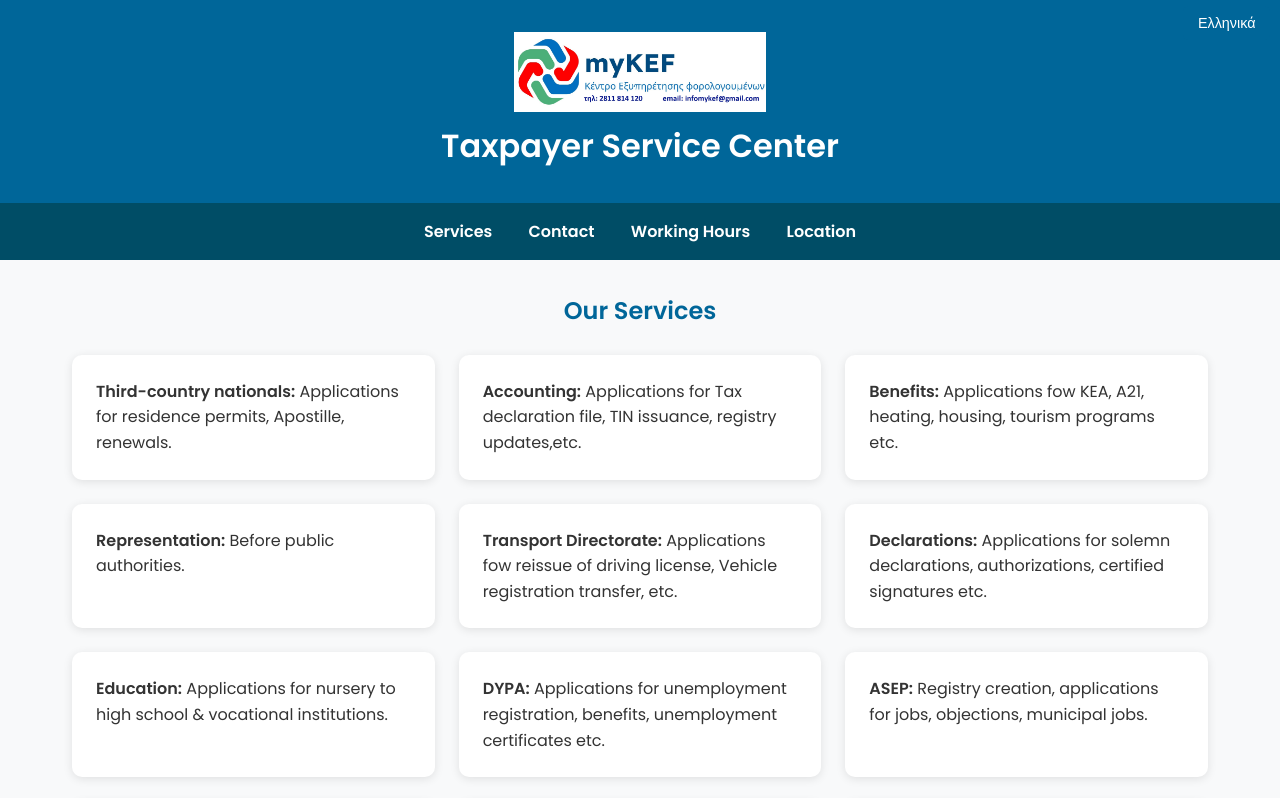
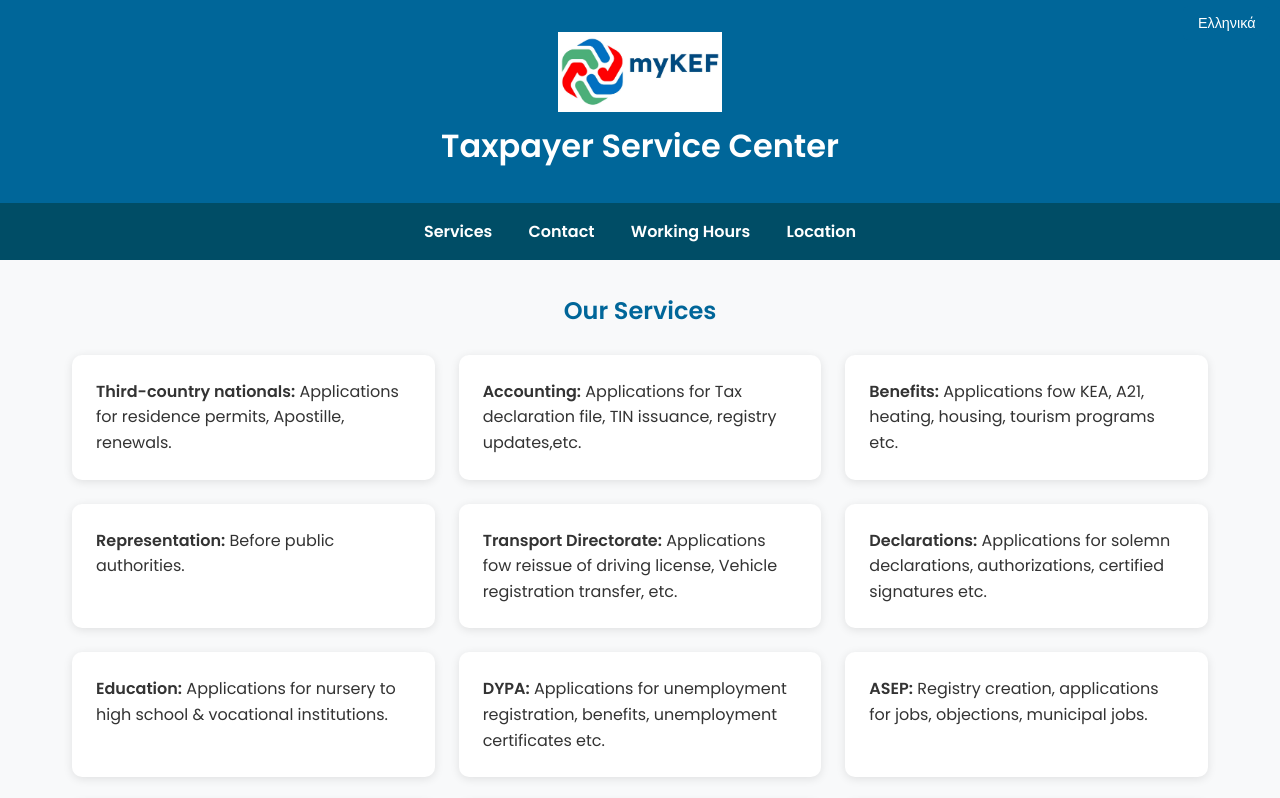
Before and after one commit to efarsarakis/mykef.gr, a plain HTML site: page english.html in a window 1280 px wide. Shown: the top 798 px of the page. Drawn offline with Linux system fonts and the light colour scheme.

Commit message:
Update english.html

```diff
--- a/english.html
+++ b/english.html
@@ -104,7 +104,7 @@
   </div>
 
   <header>
-    <img src="logo-png - Copy RESIZE.jpg" alt="myKEF logo">
+    <img src="logo.jpg" alt="myKEF logo">
     <h1>Taxpayer Service Center</h1>
   </header>
 
```
